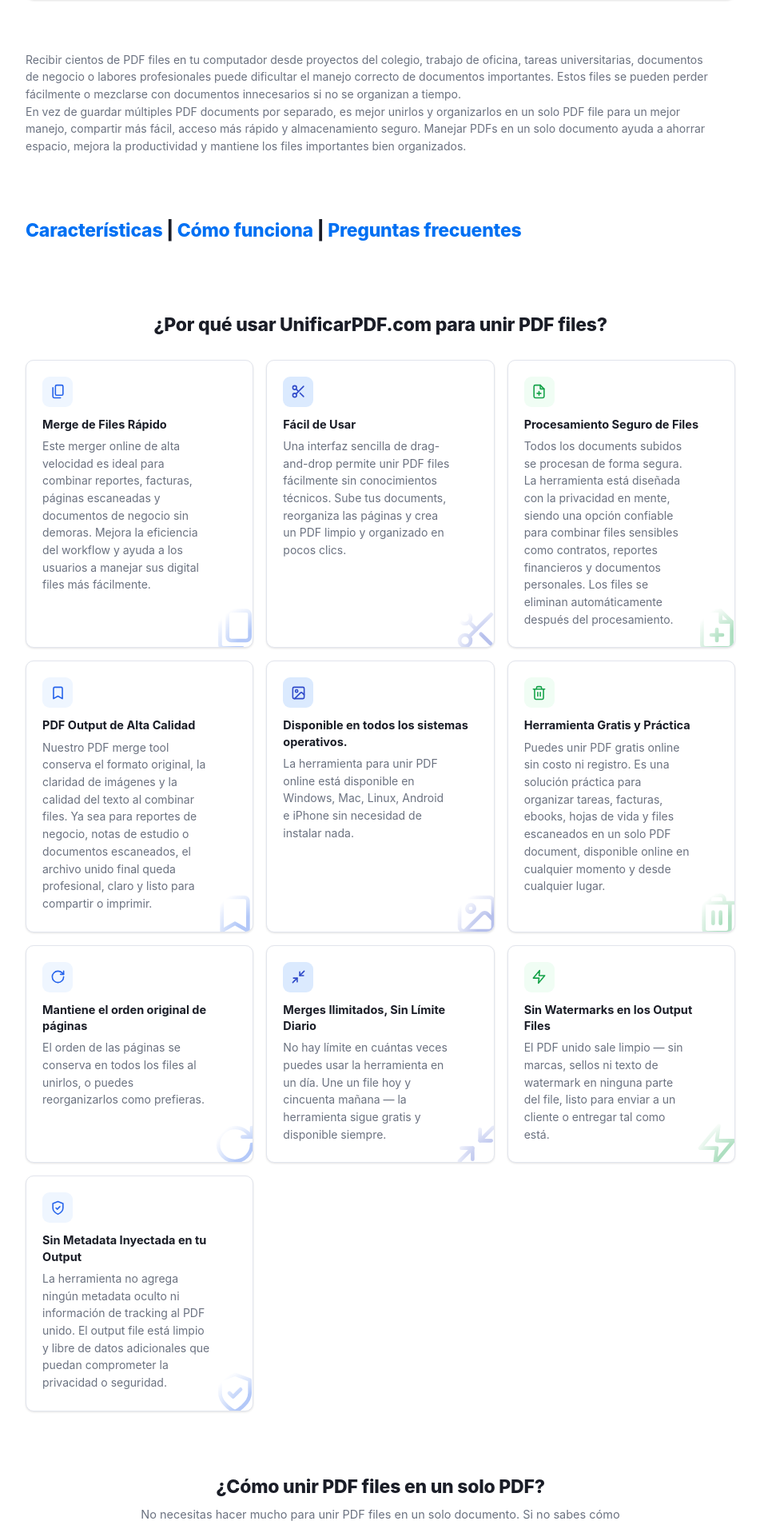
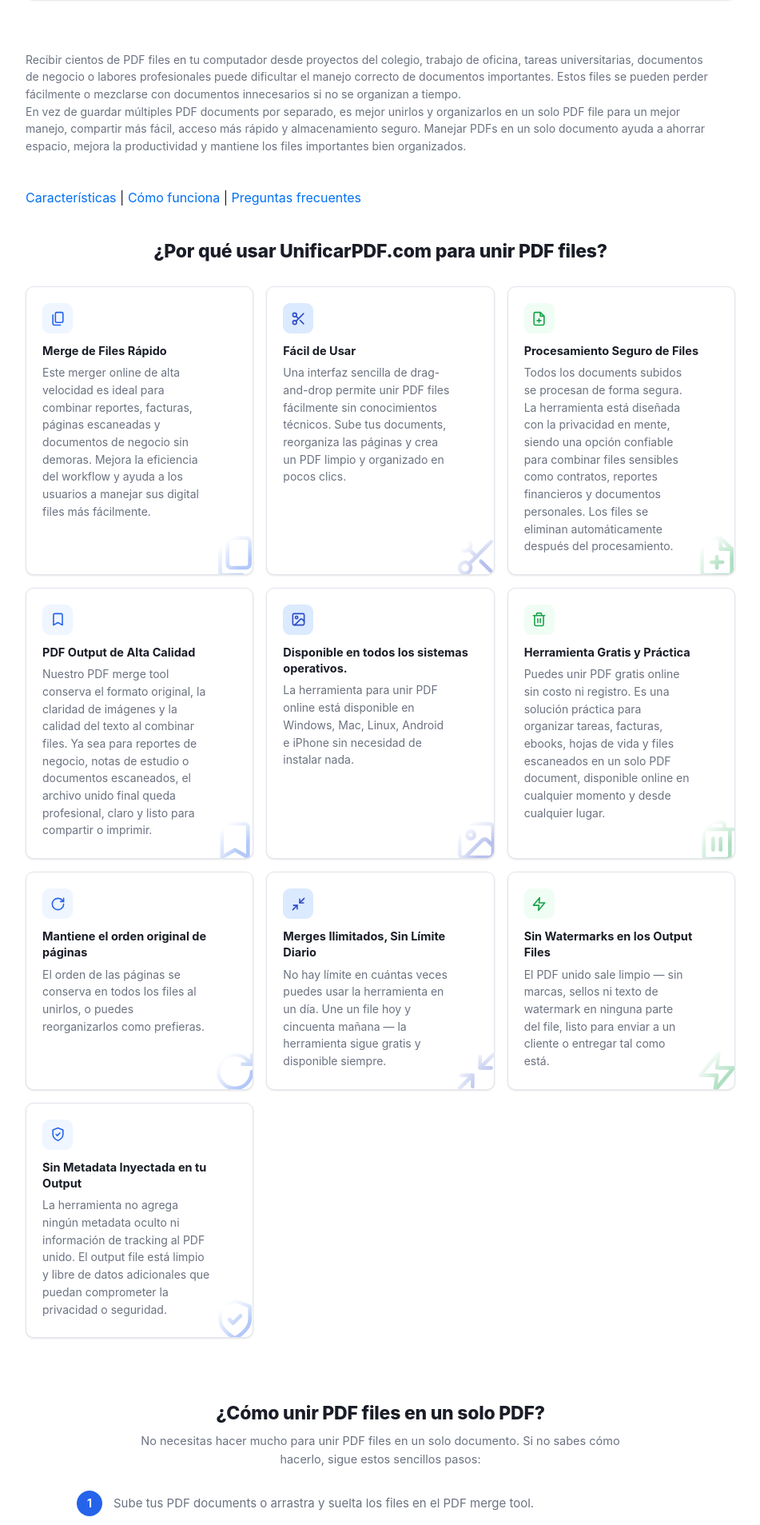
Before and after one commit to rforrupesh/jekyllmultilingual, a Jekyll site: the page built from index.md, in a window 1280 px wide. Shown: the part 1291-3198 px from the top of the page at 80% size, without its empty margins (164-1115 px from the left). Built offline with Jekyll 4.4.1, drawn with Linux system fonts in a browser that asks for light colours.

Commit message:
Refactor section for features and FAQ links

```diff
--- a/index.md
+++ b/index.md
@@ -132,9 +132,7 @@
     </p>
   </section>
 
- <section class="isec-block">
-<div class="isec-block__title"> <a href="#features">Características</a> | <a href="#how-it-works">Cómo funciona</a> | <a href="#faq">Preguntas frecuentes</a></div>
-  </section>
+<div> <a href="#features">Características</a> | <a href="#how-it-works">Cómo funciona</a> | <a href="#faq">Preguntas frecuentes</a></div>
 
   <section class="isec-block isec-why" aria-labelledby="isec-why-title" id="features">
     <div class="isec-block__head">
```
